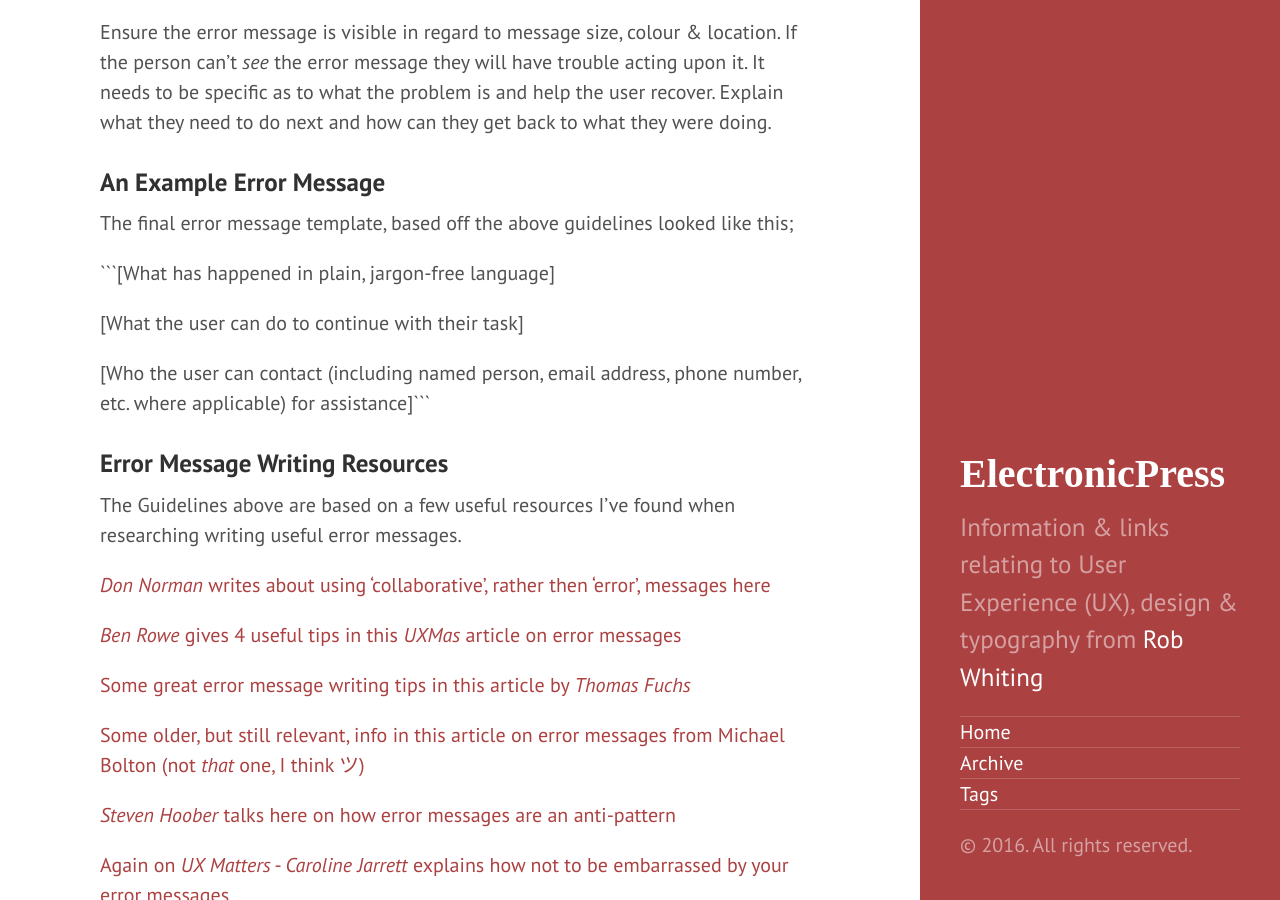
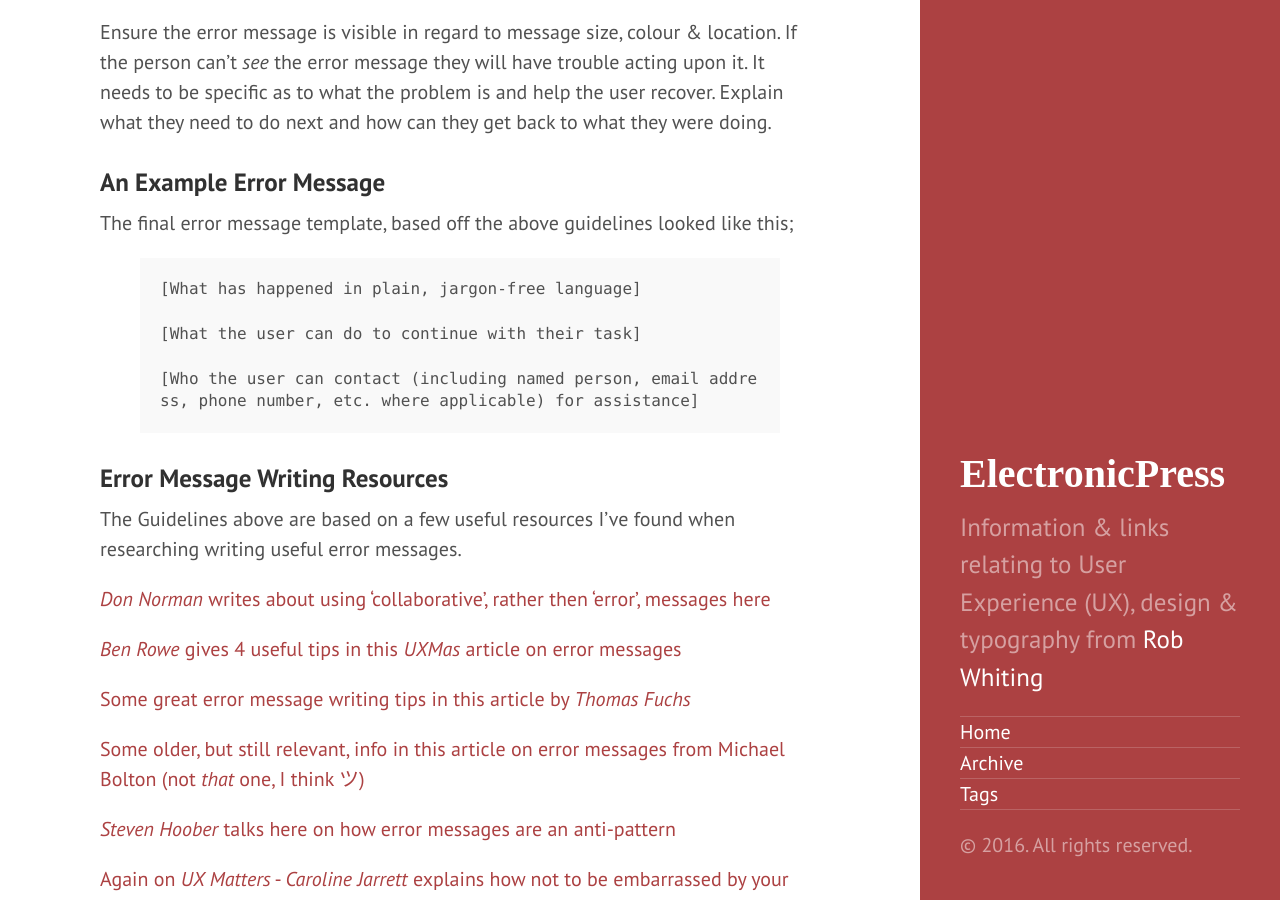
Before and after one commit to whitingx/whitingx.github.io, a Jekyll site: the page built from _posts/2016-05-31-writing-useful-error-messages.md, in a window 1280 px wide and 900 px high, scrolled down 1417 px. Built offline with Jekyll 4.4.1, drawn with Linux system fonts in a browser that asks for light colours; some web fonts are replaced; comment, search, counter and statistics services are not loaded.

Commit message:
Code highlight fix

````diff
--- a/_posts/2016-05-31-writing-useful-error-messages.md
+++ b/_posts/2016-05-31-writing-useful-error-messages.md
@@ -25,11 +25,13 @@ Ensure the error message is visible in regard to message size, colour & location
 
 The final error message template, based off the above guidelines looked like this;
 
-```[What has happened in plain, jargon-free language]
+{% highlight linenos %}
+[What has happened in plain, jargon-free language]
 
 [What the user can do to continue with their task]
 
-[Who the user can contact (including named person, email address, phone number, etc. where applicable) for assistance]```
+[Who the user can contact (including named person, email address, phone number, etc. where applicable) for assistance]
+{% endhighlight %}
 
 ### Error Message Writing Resources
 
````
